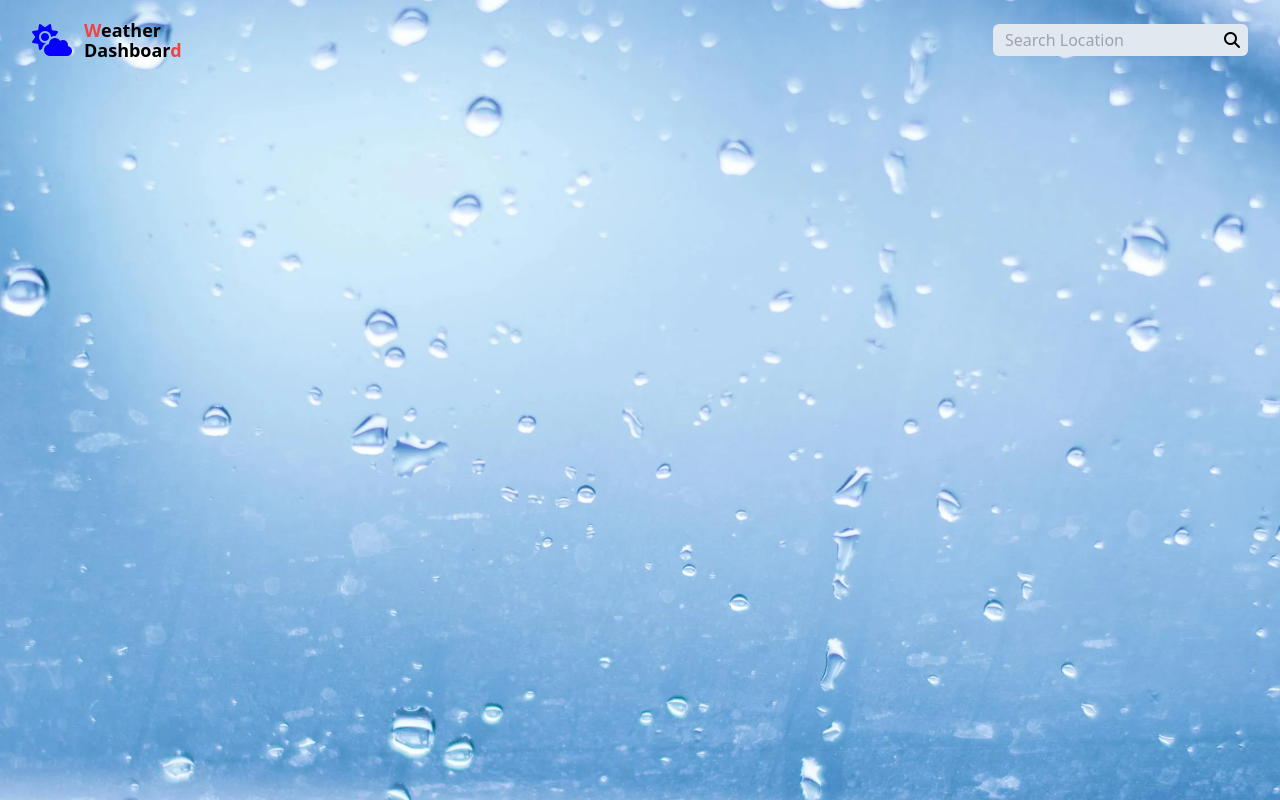
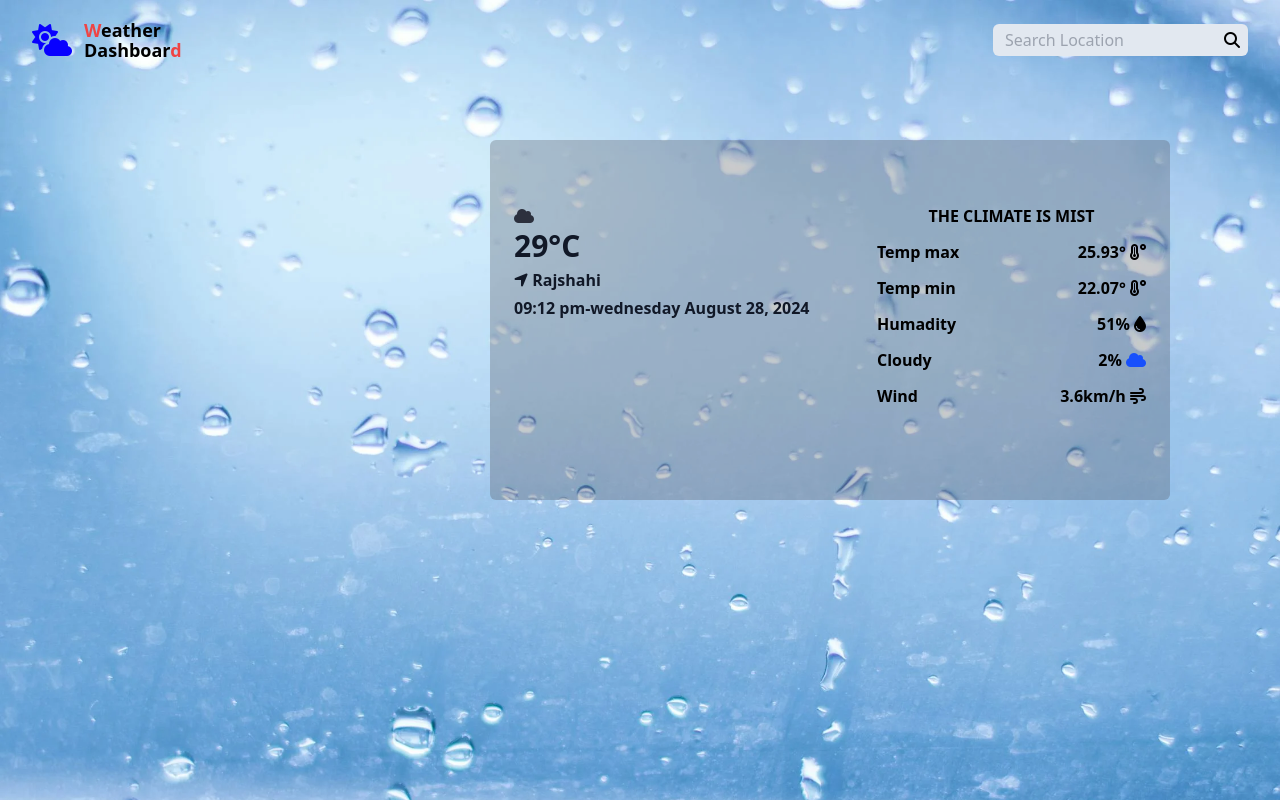
Before and after one commit to Hasan593/weather, a website built with Vite: page index.html in a window 1280 px wide. Built offline with nearby package versions, Linux system fonts and the light colour scheme.

Commit message:
second part almot compleate

```diff
--- a/index.html
+++ b/index.html
@@ -9,7 +9,7 @@
         <link rel="stylesheet" href="https://cdnjs.cloudflare.com/ajax/libs/font-awesome/6.6.0/css/all.min.css" integrity="sha512-Kc323vGBEqzTmouAECnVceyQqyqdsSiqLQISBL29aUW4U/M7pSPA/gEUZQqv1cwx4OnYxTxve5UMg5GT6L4JJg==" crossorigin="anonymous" referrerpolicy="no-referrer"/>
     </head>
     <body>
-        <section class="bg-[url('./assets/image/pexels-photo-311039.webp')] bg-cover h-lvh">
+        <section class="bg-[url('./assets/image/pexels-photo-311039.webp')] bg-cover h-lvh relative">
             <div class="w-[95%] m-auto pt-4">
                 <div class="flex justify-between items-center">
                     <div class="flex items-center gap-3">
@@ -26,7 +26,38 @@
                         <i class="fa-solid fa-magnifying-glass absolute right-10"></i>
                     </div>
                 </div>
-                <div></div>
+
+                <div class="w-[680px] h-[360px] bg-zinc-600 bg-opacity-30 rounded-md flex px-6 pt-16 absolute right-[110px] top-[140px]">
+                    <div class="text-gray-900 w-1/2 mr-16">
+                        <i class="fa-solid fa-cloud" style="color: #2c303d;"></i>
+                        <h1 class="font-bold text-3xl">29°C</h1>
+                        <i class="fa-solid fa-location-arrow my-2"></i> <span class="font-bold">Rajshahi</span>
+                        <p class="font-bold">09:12 pm-wednesday August 28, 2024</p>
+                    </div>
+                    <div class="w-[45%] space-y-3 font-bold">
+                        <p class="text-center font-bold">THE CLIMATE IS MIST</p>
+                        <div class="flex justify-between">
+                            <P>Temp max</P>
+                            <p>25.93° <i class="fa-solid fa-temperature-high"></i></p>
+                        </div>
+                        <div class="flex justify-between">
+                            <p>Temp min</p>
+                            <p>22.07° <i class="fa-solid fa-temperature-high"></i></p>
+                        </div>
+                        <div class="flex justify-between">
+                            <p>Humadity</p>
+                            <p>51% <i class="fa-solid fa-droplet"></i></p>
+                        </div>
+                        <div class="flex justify-between">
+                            <p>Cloudy</p>
+                            <p>2% <i class="fa-solid fa-cloud" style="color: #1750fc;"></i></p>
+                        </div>
+                        <div class="flex justify-between">
+                            <p>Wind</p>
+                            <p>3.6km/h <i class="fa-solid fa-wind"></i></p>
+                        </div>
+                    </div>
+                </div>
             </div>
         </section>
     </body>
```
